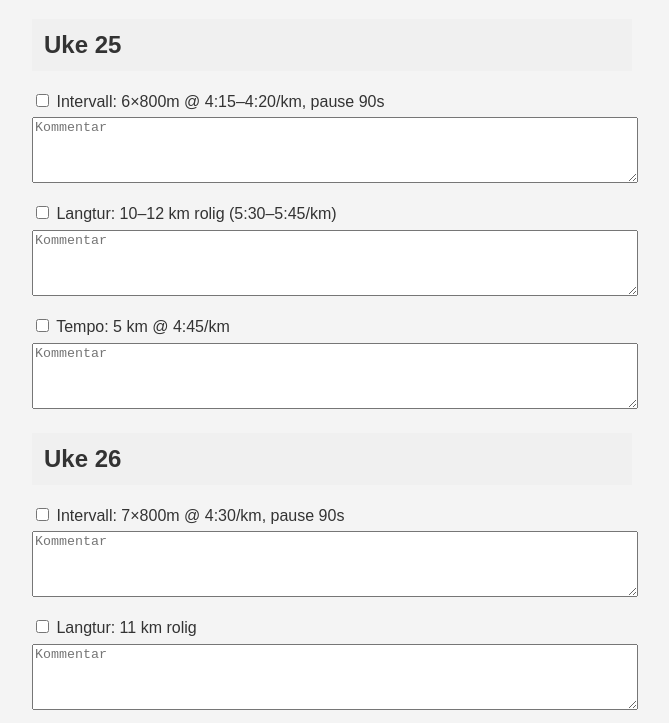
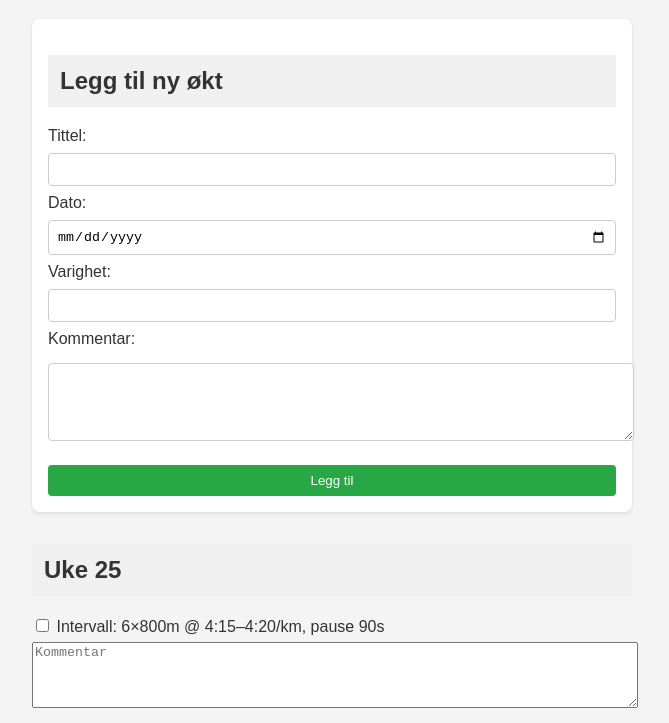
Before and after one commit to ckjemperud/trening, a plain HTML site: page index.html in a window 1280 px wide. Shown: the part 77-800 px from the top of the page, without its empty margins (308-977 px from the left). Drawn offline with Linux system fonts and the light colour scheme; no server answers.

Commit message:
Legge til mulighet for å legge til økt

```diff
--- /dev/null
+++ b/add.js
@@ -0,0 +1,29 @@
+import {
+  collection,
+  addDoc
+} from "https://www.gstatic.com/firebasejs/10.12.2/firebase-firestore.js";
+
+const db = window.db;
+
+document.getElementById("øktForm").addEventListener("submit", async (e) => {
+  e.preventDefault();
+
+  const tittel = document.getElementById("tittel").value;
+  const dato = document.getElementById("dato").value;
+  const varighet = document.getElementById("varighet").value;
+  const kommentar = document.getElementById("kommentar").value;
+
+  try {
+    await addDoc(collection(db, "økter"), {
+      tittel,
+      dato,
+      varighet,
+      kommentar
+    });
+
+    // Tøm skjemaet
+    e.target.reset();
+  } catch (err) {
+    console.error("Feil ved lagring:", err);
+  }
+});
--- a/index.html
+++ b/index.html
@@ -22,7 +22,27 @@
 
 <!--Løpeøkten i klartekst-->
 
-  <h1>Løpeprogram 10 uker</h1>
+<h1>Løpeprogram 10 uker</h1>
+<!--LEgge til ny økt-->
+<section class="ny-økt">
+  <h2>Legg til ny økt</h2>
+  <form id="øktForm">
+    <label for="tittel">Tittel:</label>
+    <input type="text" id="tittel" required />
+
+    <label for="dato">Dato:</label>
+    <input type="date" id="dato" required />
+
+    <label for="varighet">Varighet:</label>
+    <input type="text" id="varighet" required />
+
+    <label for="kommentar">Kommentar:</label>
+    <textarea id="kommentar"></textarea>
+
+    <button type="submit">Legg til</button>
+  </form>
+</section>
+
 <h2>Uke 25</h2>
 <div class="session">
 <input id="cb-Uke_25_s0" onchange="saveProgress('Uke_25_s0')" type="checkbox"/>
@@ -254,5 +274,7 @@ window.onload = loadProgress;
 
   window.onload = loadProgress;
 </script>
+<!--knytte til script for å legge til økt-->
+<script type="module" src="add.js"></script>
 </body>
 </html>
--- a/style.css
+++ b/style.css
@@ -57,3 +57,37 @@ header, footer {
     flex: 1 1 100%;
   }
 }
+.ny-økt {
+  background: #fff;
+  padding: 1rem;
+  border-radius: 8px;
+  margin-bottom: 2rem;
+  box-shadow: 0 2px 4px rgba(0,0,0,0.1);
+}
+
+.ny-økt form {
+  display: flex;
+  flex-direction: column;
+  gap: 0.5rem;
+}
+
+.ny-økt input,
+.ny-økt textarea {
+  padding: 0.5rem;
+  border: 1px solid #ccc;
+  border-radius: 4px;
+}
+
+.ny-økt button {
+  margin-top: 1rem;
+  padding: 0.5rem;
+  background-color: #28a745;
+  color: white;
+  border: none;
+  border-radius: 4px;
+  cursor: pointer;
+}
+
+.ny-økt button:hover {
+  background-color: #218838;
+}
```
